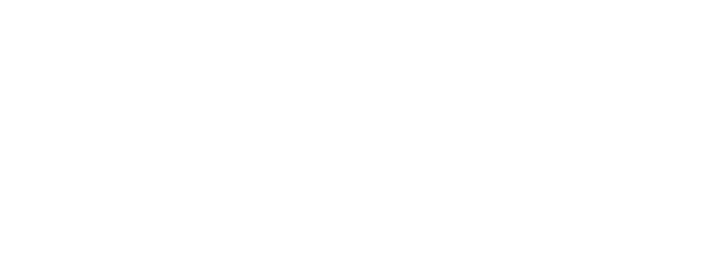
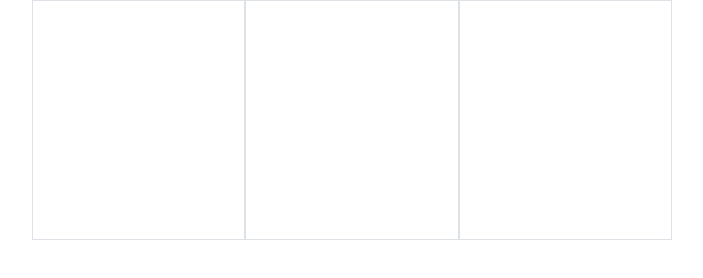
Before and after one commit to mihaighiga/one-day-kanban, a plain HTML site: page index.html in a window 1280 px wide. Shown: the full height of the page, 38-741 px from the left. Drawn offline with nearby package versions, Linux system fonts and the light colour scheme.

Commit message:
added container and bootstrap cdn links

```diff
--- a/index.html
+++ b/index.html
@@ -1,12 +1,33 @@
 <!DOCTYPE html>
 <html lang="en">
+
 <head>
     <meta charset="UTF-8">
     <meta http-equiv="X-UA-Compatible" content="IE=edge">
     <meta name="viewport" content="width=device-width, initial-scale=1.0">
     <title>One day Kan-Ban </title>
+    <link href="https://cdn.jsdelivr.net/npm/bootstrap@5.3.0-alpha1/dist/css/bootstrap.min.css" rel="stylesheet"
+        integrity="sha384-GLhlTQ8iRABdZLl6O3oVMWSktQOp6b7In1Zl3/Jr59b6EGGoI1aFkw7cmDA6j6gD" crossorigin="anonymous">
 </head>
+
 <body>
+    <div class="container">
+        <div class="row" style="height:15rem; width:40rem;">
+            <div class="col border">
 
+            </div>
+            <div class="col border">
+
+            </div>
+            <div class="col border">
+
+            </div>
+        </div>
+    </div>
+
+    <script src="https://cdn.jsdelivr.net/npm/bootstrap@5.3.0-alpha1/dist/js/bootstrap.bundle.min.js"
+        integrity="sha384-w76AqPfDkMBDXo30jS1Sgez6pr3x5MlQ1ZAGC+nuZB+EYdgRZgiwxhTBTkF7CXvN"
+        crossorigin="anonymous"></script>
 </body>
+
 </html>
```
